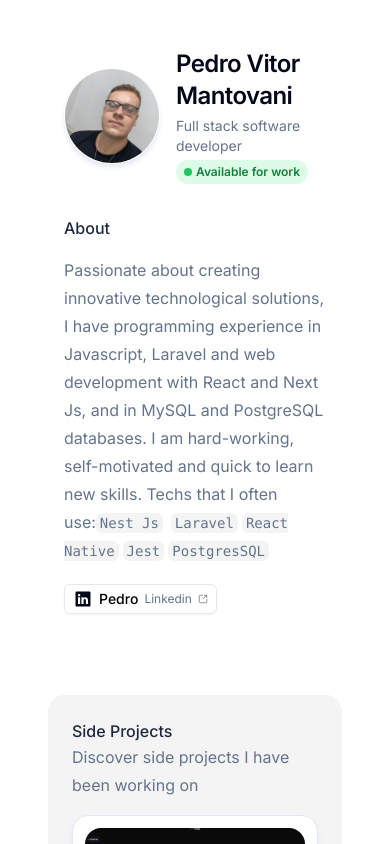
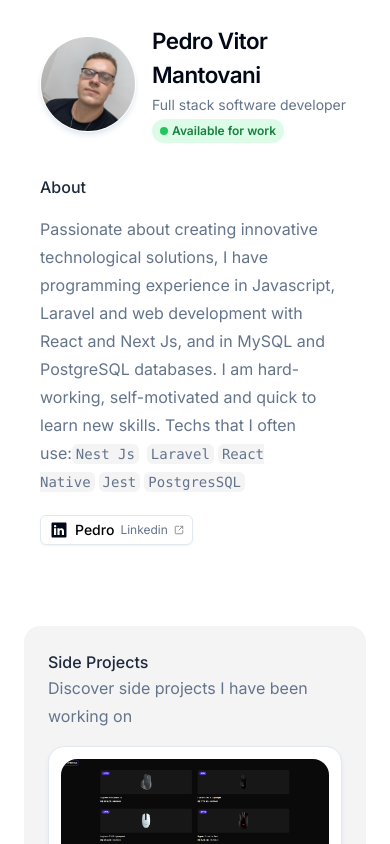
Before and after one commit to Pedrinvits/personal-portfolio, a Next.js app: page / in a window 390 px wide. Shown: the top 844 px of the page. Built offline with nearby package versions, Linux system fonts and the light colour scheme.

Commit message:
feat : change padding and text size

```diff
--- a/src/app/page.tsx
+++ b/src/app/page.tsx
@@ -7,7 +7,7 @@ import Image from "next/image";
 
 export default function Home() {
   return (
-    <main className="flex min-h-screen flex-col items-center justify-between p-12 sm:p-24">
+    <main className="flex min-h-screen flex-col items-center justify-between p-6 sm:p-24">
       <Bio/>
       <Projects/>
       <Posts/>
--- a/src/components/bio/index.tsx
+++ b/src/components/bio/index.tsx
@@ -13,7 +13,7 @@ const Bio = () => {
                         <Image src={Picture} alt="pedro photo" className="object-cover w-full h-full" />
                     </div>
                     <div className="flex flex-col gap-1">
-                        <h1 className="flex scroll-m-20 text-2xl font-semibold tracking-tight">Pedro Vitor Mantovani</h1>
+                        <h1 className="flex scroll-m-20 text-[1.4rem] sm:text-2xl font-semibold tracking-tight">Pedro Vitor Mantovani</h1>
                         <p className="text-sm text-slate-500">Full stack software developer</p>
                         <div className="inline-flex items-center gap-1 rounded-full bg-green-100 px-2 py-1 w-fit">
                             <div className="h-2 w-2 rounded-full bg-green-500"></div>
```
